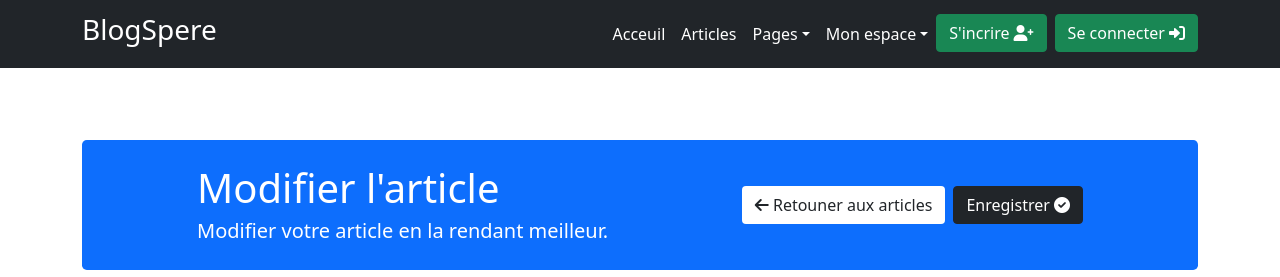
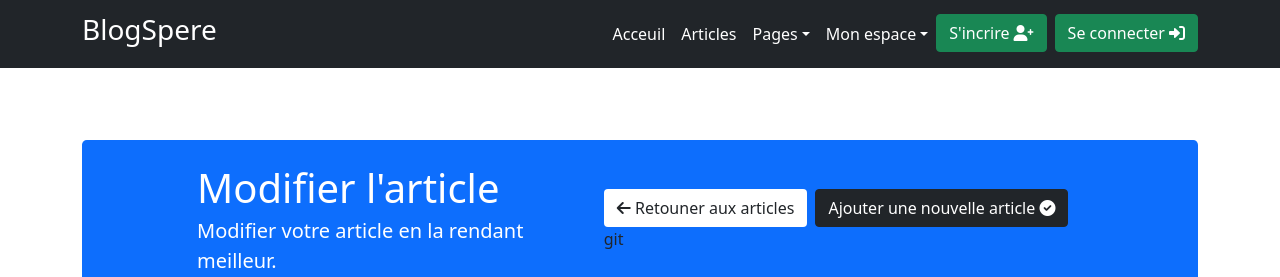
Before and after one commit to BemvindoTech/BlogSphere, a React (Vite) app in the folder BlogSphere-frontend/: page /edit-post/1 in a window 1280 px wide. Shown: the top 277 px of the page. Built offline with nearby package versions, Linux system fonts and the light colour scheme; no server answers; what simple-zustand-devtools would draw is missing.

Commit message:
Modification du bouton 'enregistrer' par 'creer une nouvelle article' dans EditPost

```diff
--- a/BlogSphere-frontend/src/views/dashboard/EditPost.jsx
+++ b/BlogSphere-frontend/src/views/dashboard/EditPost.jsx
@@ -123,9 +123,9 @@ function AddPost() {
                                                             {" "}
                                                             <i className="fas fa-arrow-left"></i> Retouner aux articles
                                                         </Link>
-                                                        <a href="/posts/" className="btn btn-dark ms-2">
-                                                            Enregistrer <i className="fas fa-check-circle"></i>
-                                                        </a>
+                                                        <a href="/add-post/" className="btn btn-dark ms-2">
+                                                            Ajouter une nouvelle article <i className="fas fa-check-circle"></i>
+                                                        </a>git
                                                     </div>
                                                 </div>
                                             </div>
```
Also changed, not shown: 1 other file (tests, documents, lock files or other folders).
